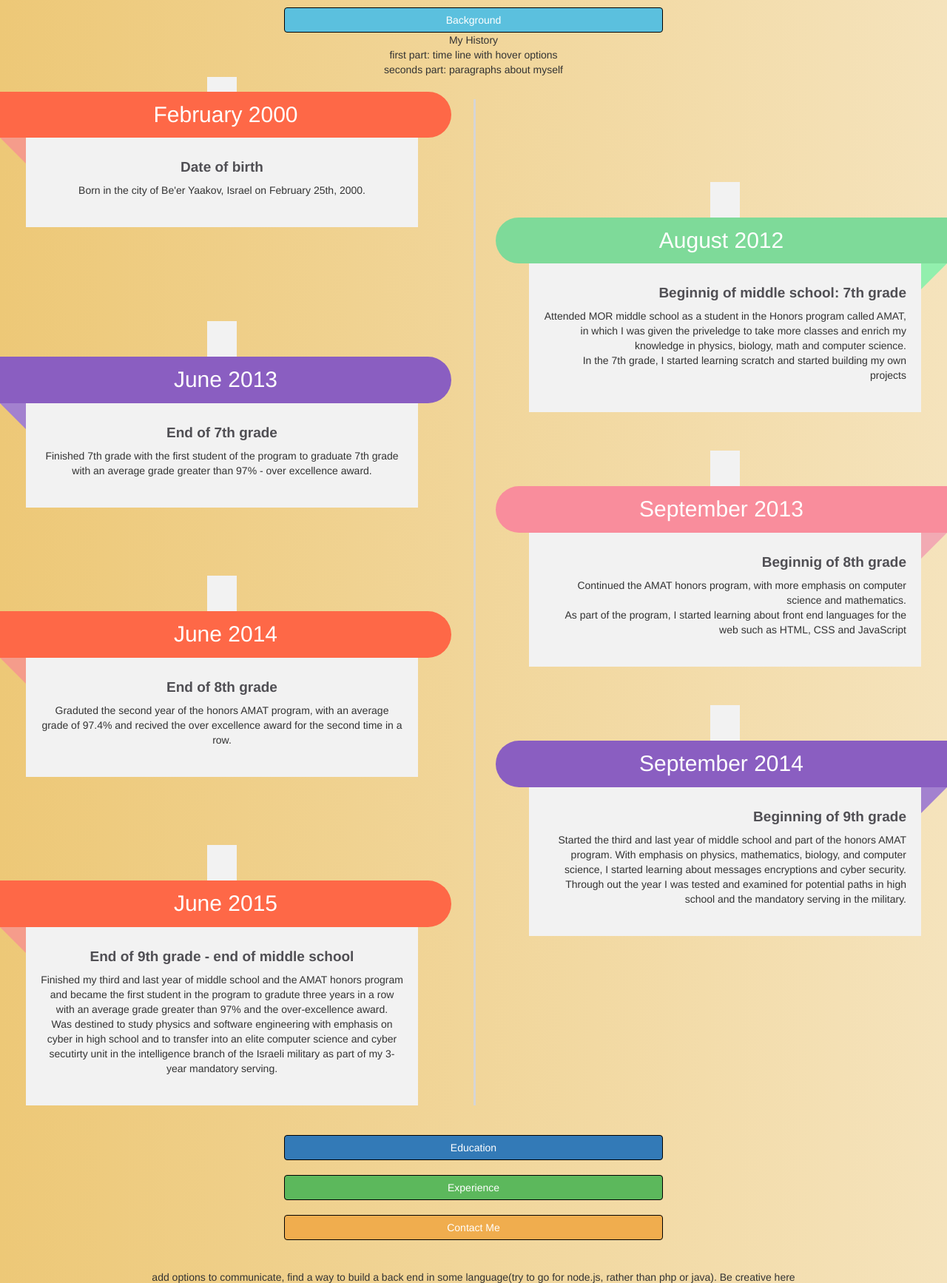
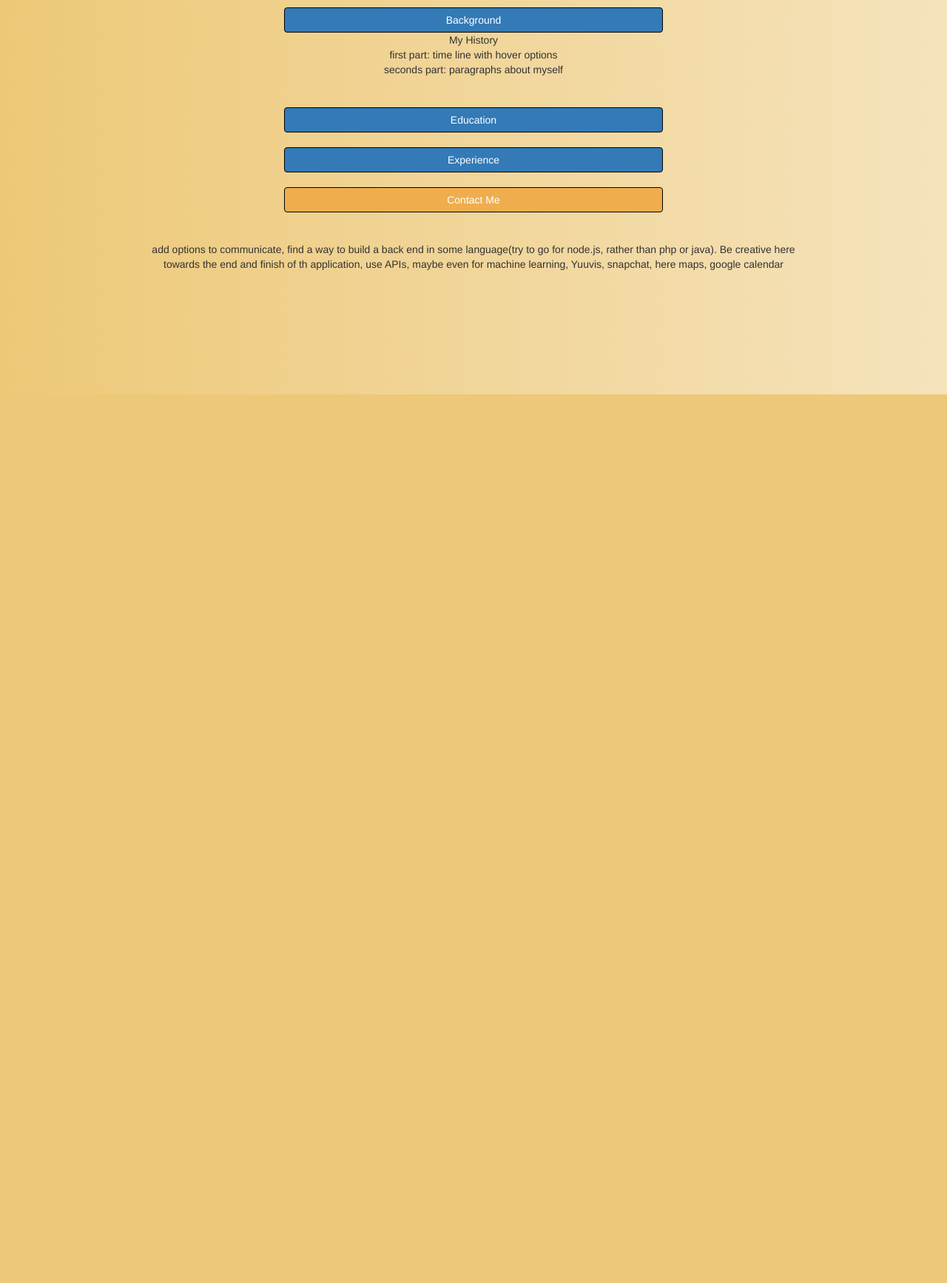
Before and after one commit to danshahaf/danshahaf.github.io, a PHP site: page /Shahaf.html in a window 1280 px wide, after a click on "Background". Shown: the part 267-2001 px from the top of the page at 74% size. After the commit the page ends 800 px from the top, so only its background shows below. Run offline with PHP 8.4, Linux system fonts and the light colour scheme.

Commit message:
redoing timeline, removed classes history

```diff
--- a/Shahaf.html
+++ b/Shahaf.html
@@ -35,120 +35,46 @@
         </p>
         </div>
 
-        <!-- HISTORY Collapse-->
-        <button type = "button" class = " btn btn-info" data-toggle = "collapse" data-target = "#history_div"> Background </button>
+        <!-- BACKGROUND Collapse-->
+        <button type = "button" class = " btn btn-primary" data-toggle = "collapse" data-target = "#history_div"> Background </button>
         <div id = "history_div" class = "collapse info_div">
             My History<br>
             first part: time line with hover options<br>
             seconds part: paragraphs about myself <br>
-            <div class = "row">
-                <div class = "col-md-12">
-                    <div class = "main-timeline8">
-                        <!-- begining of a time line section -->
-                        <div class = "timeline">
-                            <span class = "timeline-content"></span>
-                            <span class = "year">February 2000</span>
-                            <div class = "timeline-content">
-                                <h3 class = "title">Date of birth</h3>
-                                <p class = "decription">
-                                    Born in the city of Be'er Yaakov, Israel on February 25th, 2000.
-                                </p>
+            <div class = "container">
+                <div class = "row">
+                    <div class = "col-md-offset-2 col-md-8 col-sm-12">
+                        <div class = "main-timeline">
+                            <div class = "timeline">
+
                             </div>
                         </div>
-                        <!-- End of a timeline section -->
-                        <div class = "timeline">
-                            <span class = "timeline-content"></span>
-                            <span class = "year">August 2012</span>
-                            <div class = "timeline-content">
-                                <h3 class = "title">Beginnig of middle school: 7th grade</h3>
-                                <p class = "decription">
-                                    Attended MOR middle school as a student in the Honors program called AMAT, in which I was given the priveledge to take more classes and enrich my knowledge in physics, biology, math and computer science.
-                                    <br> In the 7th grade, I started learning scratch and started building my own projects
-                                </p>
-                            </div>
-                        </div>
-                        <!---->
-                        <div class = "timeline">
-                            <span class = "timeline-content"></span>
-                            <span class = "year">June 2013</span>
-                            <div class = "timeline-content">
-                                <h3 class = "title">End of 7th grade</h3>
-                                <p class = "decription">
-                                    Finished 7th grade with the first student of the program to graduate 7th grade with an average grade greater than 97% - over excellence award.
-                                </p>
-                            </div>
-                        </div>
-                        <!---->
-                        <div class = "timeline">
-                            <span class = "timeline-content"></span>
-                            <span class = "year">September 2013</span>
-                            <div class = "timeline-content">
-                                <h3 class = "title">Beginnig of 8th grade</h3>
-                                <p class = "decription">
-                                    Continued the AMAT honors program, with more emphasis on computer science and mathematics.
-                                    <br> As part of the program, I started learning about front end languages for the web such as HTML, CSS and JavaScript
-                                </p>
-                            </div>
-                        </div>
-                        <!---->
-                        <div class = "timeline">
-                            <span class = "timeline-content"></span>
-                            <span class = "year">June 2014</span>
-                            <div class = "timeline-content">
-                                <h3 class = "title">End of 8th grade</h3>
-                                <p class = "decription">
-                                    Graduted the second year of the honors AMAT program, with an average grade of 97.4% and recived the over excellence award for the second time in a row.
-                                </p>
-                            </div>
-                        </div>
-                        <!---->
-                        <div class = "timeline">
-                            <span class = "timeline-content"></span>
-                            <span class = "year">September 2014</span>
-                            <div class = "timeline-content">
-                                <h3 class = "title">Beginning of 9th grade</h3>
-                                <p class = "decription">
-                                   Started the third and last year of middle school and part of the honors AMAT program. With emphasis on physics, mathematics, biology, and computer science, I started learning about messages encryptions and cyber security.
-                                   <br> Through out the year I was tested and examined for potential paths in high school and the mandatory serving in the military.
-                                </p>
-                            </div>
-                        </div>
-                         <!---->
-                         <div class = "timeline">
-                                <span class = "timeline-content"></span>
-                                <span class = "year">June 2015</span>
-                                <div class = "timeline-content">
-                                    <h3 class = "title">End of 9th grade - end of middle school</h3>
-                                    <p class = "decription">
-                                       Finished my third and last year of middle school and the AMAT honors program and became the first student in the program to gradute three years in a row with an average grade greater than 97% and the over-excellence award.
-                                       <br> Was destined to study physics and software engineering with emphasis on cyber in high school and to transfer into an elite computer science and cyber secutirty unit in the intelligence branch of the Israeli military as part of my 3-year mandatory serving.
-                                    </p>
-                                </div>
-                            </div>
                     </div>
                 </div>
             </div>
+
         </div>
 
         <br><br>
         <!-- EDUCATION Collapse-->
         <button type = "button" class = " btn btn-primary" data-toggle = "collapse" data-target = "#education_div"> Education </button>
         <div id = "education_div" class = "collapse info_div">
-            <h3>Las Positas Class</h3>
-            <script src = "shahaf.js" type = "text/javaScript"></script>
-            <script>
-                //showClasses();
-            </script>
-            <button type = "button" class = "btn btn-primary sortBtn" onclick = "sortAlphabetically()">Alphabetically</button>
-            <button type = "button" class = "btn btn-primary sortBtn" onclick = "orderByGrade()"> By Grade </button>
-            <button type = "button" class = "btn btn-primary sortBtn" onclick = "sortBySubject()"> By Term </button>
-            <div class = "classInfo" id = "classInfo"></div>
+            <div class = "lpc" id = "lpc">
+                <h3>Las Positas Class</h3>
+            </div>
+            <div class = "ghs" id = "ghs">
+                <h3>Granada High Shcool</h3>
+            </div>
+            <div class = "MOR" id = "MOR">
+                <h3>MOR High School</h3>
+            </div>
+
 
         </div>
 
         <br><br>
         <!-- EXEPRIENCE & KNOWLEDGE Collapse-->
-        <button type = "button" class = " btn btn-success" data-toggle = "collapse" data-target = "#knowledge_div"> Experience </button>
+        <button type = "button" class = " btn btn-primary" data-toggle = "collapse" data-target = "#knowledge_div"> Experience </button>
         <div id = "knowledge_div" class = "collapse info_div">
             <div class = "exp" id = "exp_div">
                 <h2 class = "title"> <u>Experience</u> </h2>
--- a/shahaf.css
+++ b/shahaf.css
@@ -18,95 +18,3 @@
 /* .exp{float:left; width: 20%; margin: 2px; padding: 2px; text-align: center !important;}
 .knwld{float:right; width: 20%; margin: 2px; padding: 2px; text-align: center !important;}
 #knowledge_div{text-align: center !important;} */
-
-/* Timeline holder */
-ul.timeline {
-    list-style-type: none;
-    position: relative;
-    padding-left: 1.5rem;
-}
-
- /* Timeline vertical line */
-ul.timeline:before {
-    content: ' ';
-    background: #fff;
-    display: inline-block;
-    position: absolute;
-    left: 16px;
-    width: 4px;
-    height: 100%;
-    z-index: 400;
-    border-radius: 1rem;
-}
-
-li.timeline-item {
-    margin: 20px 0;
-}
-
-/* Timeline item arrow */
-.timeline-arrow {
-    border-top: 0.5rem solid transparent;
-    border-right: 0.5rem solid #fff;
-    border-bottom: 0.5rem solid transparent;
-    display: block;
-    position: absolute;
-    left: 2rem;
-}
-
-/* Timeline item circle marker */
-li.timeline-item::before {
-    content: ' ';
-    background: #ddd;
-    display: inline-block;
-    position: absolute;
-    border-radius: 50%;
-    border: 3px solid #fff;
-    left: 11px;
-    width: 14px;
-    height: 14px;
-    z-index: 400;
-    box-shadow: 0 0 5px rgba(0, 0, 0, 0.2);
-}
-
-
-/* Timeline CSS code. Look up the website __https://bootsnipp.com/snippets/Q0ppE__ white gives other templates for timelines. At some point I should porbably change it up*/
-
-
-.main-timeline8 {overflow: hidden; position: relative;}
-.main-timeline8:after, .main-timeline8:before {content:""; display: block; width: 100%; clear:both;}
-.main-timeline8:before{content:"";width:3px;height:100%;background:#d6d5d5;position:absolute;top:30px;left:50%}
-.main-timeline8 .timeline{width:50%;float:left;padding-right:30px;position:relative}
-.main-timeline8 .timeline-icon{width:32px;height:32px;border-radius:50%;background:#fff;border:3px solid #fe6847;position:absolute;top:5.5%;right:-17.5px}
-.main-timeline8 .year{display:block;padding:10px;margin:0;font-size:30px;color:#fff;border-radius:0 50px 50px 0;background:#fe6847;text-align:center;position:relative}
-.main-timeline8 .year:before{content:"";border-top:35px solid #f59c8b;border-left:35px solid transparent;position:absolute;bottom:-35px;left:0}
-.main-timeline8 .timeline-content{padding:30px 20px;margin:0 45px 0 35px;background:#f2f2f2}
-.main-timeline8 .title{font-size:19px;font-weight:700;color:#504f54;margin:0 0 10px}
-.main-timeline8 .description{font-size:14px;color:#7d7b7b;margin:0}
-.main-timeline8 .timeline:nth-child(2n){padding:0 0 0 30px}
-.main-timeline8 .timeline:nth-child(2n) .timeline-icon{right:auto;left:-14.5px}
-.main-timeline8 .timeline:nth-child(2n) .year{border-radius:50px 0 0 50px;background:#7eda99}
-.main-timeline8 .timeline:nth-child(2n) .year:before{border-left:none;border-right:35px solid transparent;left:auto;right:0}
-.main-timeline8 .timeline:nth-child(2n) .timeline-content{text-align:right;margin:0 35px 0 45px}
-.main-timeline8 .timeline:nth-child(2){margin-top:170px}
-.main-timeline8 .timeline:nth-child(odd){margin:-175px 0 0}
-.main-timeline8 .timeline:nth-child(even){margin-bottom:80px}
-.main-timeline8 .timeline:first-child,.main-timeline8 .timeline:last-child:nth-child(even){margin:0}
-.main-timeline8 .timeline:nth-child(2n) .timeline-icon{border-color:#7eda99}
-.main-timeline8 .timeline:nth-child(2n) .year:before{border-top-color:#92efad}
-.main-timeline8 .timeline:nth-child(3n) .timeline-icon{border-color:#8a5ec1}
-.main-timeline8 .timeline:nth-child(3n) .year{background:#8a5ec1}
-.main-timeline8 .timeline:nth-child(3n) .year:before{border-top-color:#a381cf}
-.main-timeline8 .timeline:nth-child(4n) .timeline-icon{border-color:#f98d9c}
-.main-timeline8 .timeline:nth-child(4n) .year{background:#f98d9c}
-.main-timeline8 .timeline:nth-child(4n) .year:before{border-top-color:#f2aab3}
-
-@media only screen and (max-width:767px){.main-timeline8{overflow:visible}
-.main-timeline8:before{top:0;left:0}
-.main-timeline8 .timeline:nth-child(2),.main-timeline8 .timeline:nth-child(even),.main-timeline8 .timeline:nth-child(odd){margin:0}
-.main-timeline8 .timeline{width:100%;float:none;padding:0 0 0 30px;margin-bottom:20px!important}
-.main-timeline8 .timeline:last-child{margin:0!important}
-.main-timeline8 .timeline-icon{right:auto;left:-14.5px}
-.main-timeline8 .year{border-radius:50px 0 0 50px}
-.main-timeline8 .year:before{border-left:none;border-right:35px solid transparent;left:auto;right:0}
-.main-timeline8 .timeline-content{margin:0 35px 0 45px}
-/* end of css code for timeline */
```
